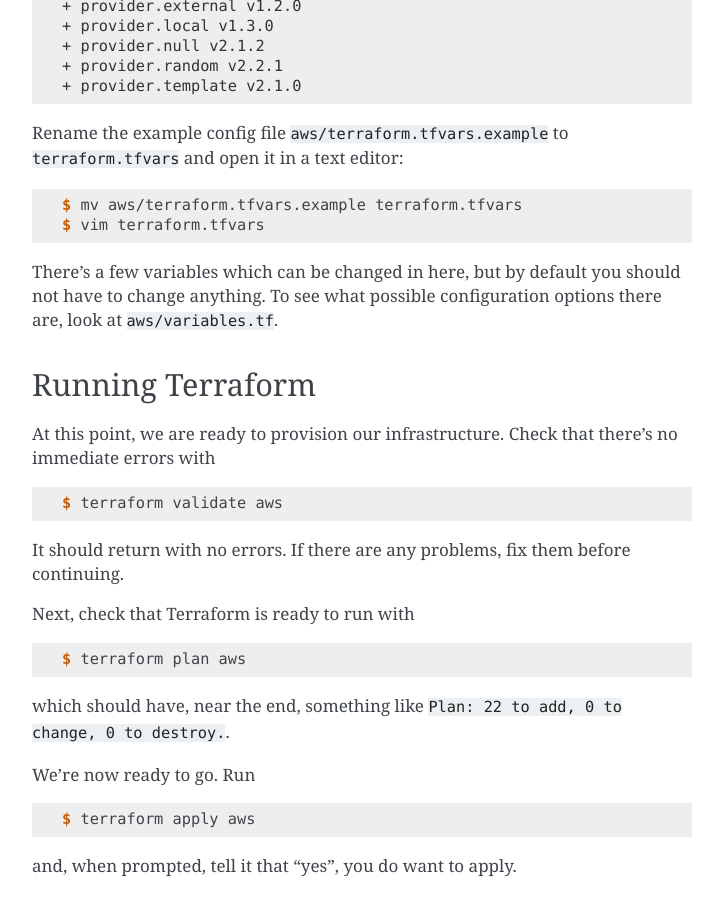
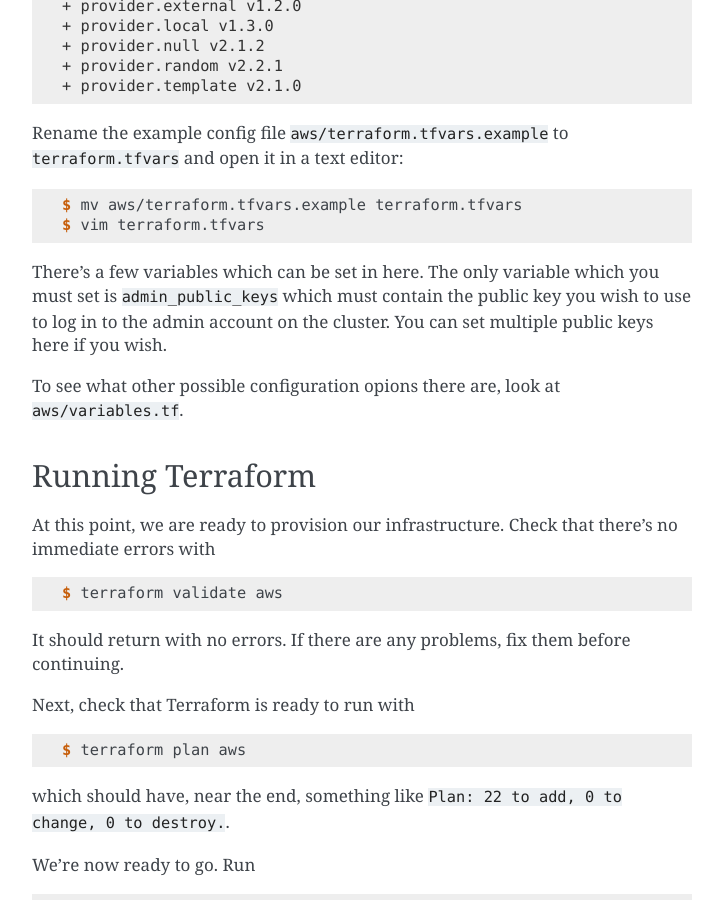
Before and after one commit to clusterinthecloud/docs, a Sphinx documentation site: the page built from source/aws-infrastructure.rst, in a window 1280 px wide and 900 px high, scrolled down 834 px. Shown: the whole window, without its empty margins (388-1111 px from the left). Built offline with Sphinx 7.4.7, drawn with Linux system fonts in a browser that asks for light colours.

Commit message:
Add info on admin_public_keys

```diff
--- a/source/aws-infrastructure.rst
+++ b/source/aws-infrastructure.rst
@@ -49,8 +49,11 @@
    $ mv aws/terraform.tfvars.example terraform.tfvars
    $ vim terraform.tfvars
 
-There's a few variables which can be changed in here, but by default you should not have to change anything.
-To see what possible configuration options there are, look at ``aws/variables.tf``.
+There's a few variables which can be set in here.
+The only variable which you must set is ``admin_public_keys`` which must contain the public key you wish to use to log in to the admin account on the cluster.
+You can set multiple public keys here if you wish.
+
+To see what other possible configuration opions there are, look at ``aws/variables.tf``.
 
 Running Terraform
 -----------------
--- a/source/google-infrastructure.rst
+++ b/source/google-infrastructure.rst
@@ -127,6 +127,9 @@
 
 Then the ``project`` variable must be set to the project ID as we used above when running ``gcloud``.
 
+You must set ``admin_public_keys`` to contain the public key you wish to use to log in to the admin account on the cluster.
+You can set multiple public keys here if you wish.
+
 Finally, if you wish you can change the node type used for the management node.
 By default it's a lightweight single-core VM which should be sufficient for most uses but you can change it if you wish.
 
--- a/source/running.rst
+++ b/source/running.rst
@@ -134,14 +134,14 @@
 ++++++++++++++++
 
 AWS provides instance types with Graviton processors which are based on the aarch64 architecture.
-This requires a special image to be built which is not created by deafult.
+This requires a special image to be built which is not created by default.
 To build this image, run the following:
 
 .. code-block:: shell-session
 
    [citc@mgmt ~]$ sudo /usr/local/bin/run-packer aarch64
 
-which will rebuild the standard x86_64 iamge and then also build the aarch64 image.
+which will build the aarch64 image.
 
 Cluster shell
 -------------
```
